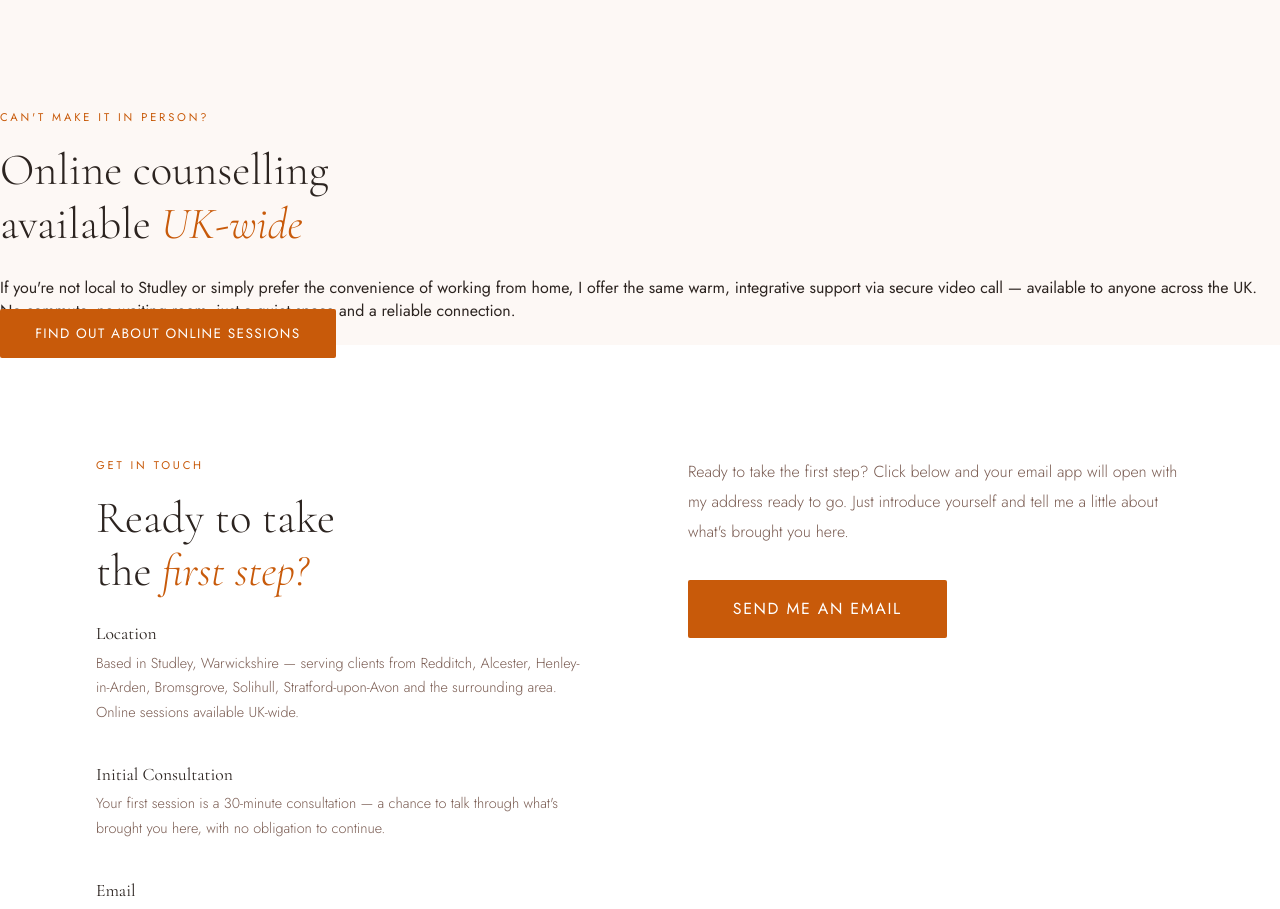
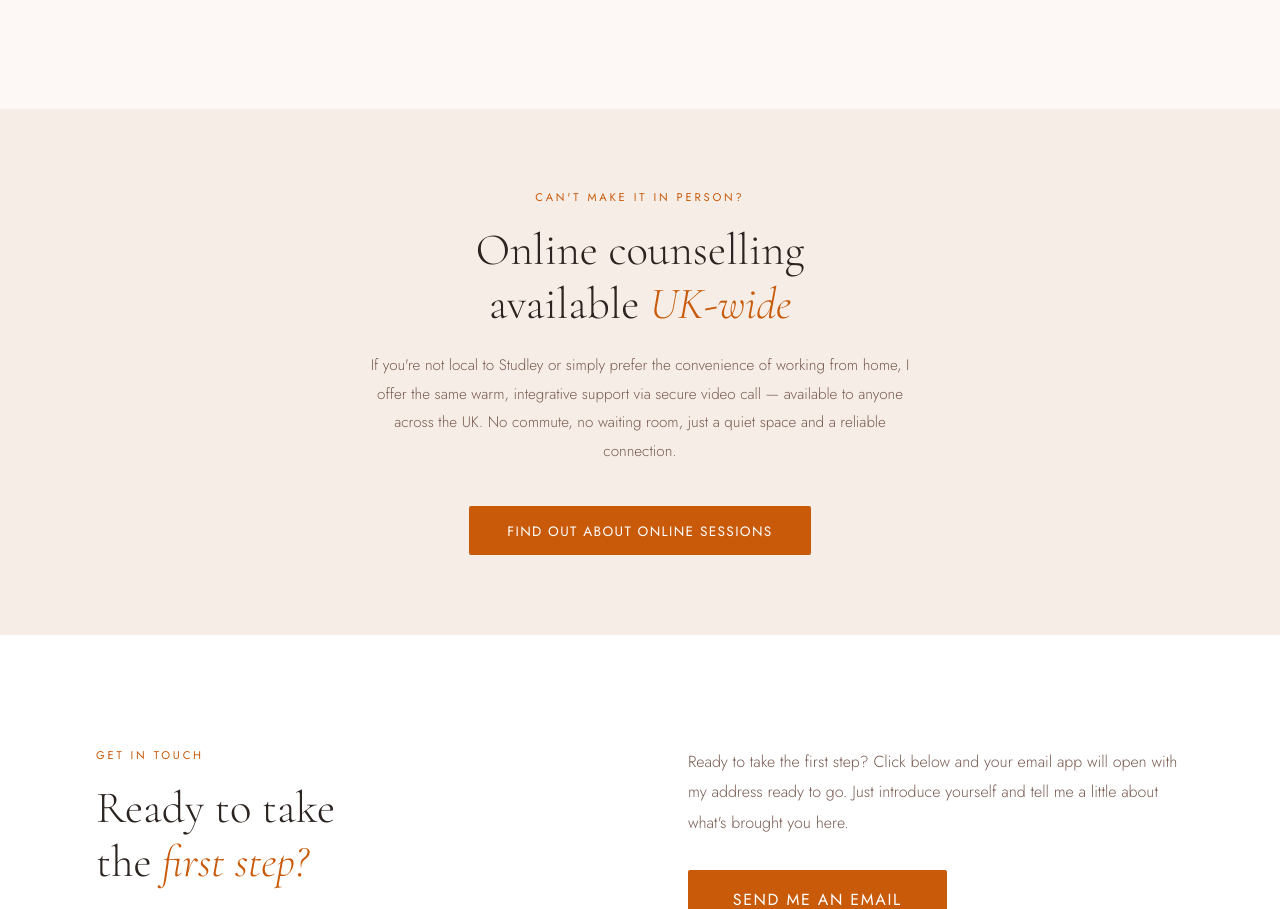
Before and after one commit to michaelhobbsredditch/thinkingspace, a plain HTML site: page index.html in a window 1280 px wide. Shown: the part 4750-5659 px from the top of the page. Drawn offline with nearby package versions, Linux system fonts and the light colour scheme.

Commit message:
Add files via upload

```diff
--- a/styles.css
+++ b/styles.css
@@ -670,6 +670,27 @@ footer img { height: 36px; opacity: 0.65; }
   footer { flex-direction: column; gap: 1rem; text-align: center; padding: 2rem; }
 }
 
+/* ── ONLINE NUDGE ── */
+.local-nudge {
+  padding: 5rem 6rem;
+  background: var(--sand);
+  text-align: center;
+}
+.local-nudge .section-label { color: var(--burnt); }
+.local-nudge .section-heading { color: var(--charcoal); margin-bottom: 1.2rem; }
+.local-nudge .nudge-body {
+  font-size: 0.95rem;
+  font-weight: 300;
+  color: var(--mid);
+  line-height: 1.9;
+  max-width: 560px;
+  margin: 0 auto 2.5rem;
+}
+.local-nudge .btn-primary {
+  display: inline-block;
+  padding: 0.9rem 2.4rem;
+}
+
 /* ── FEES ── */
 .fees {
   padding: 7rem 6rem;
```
